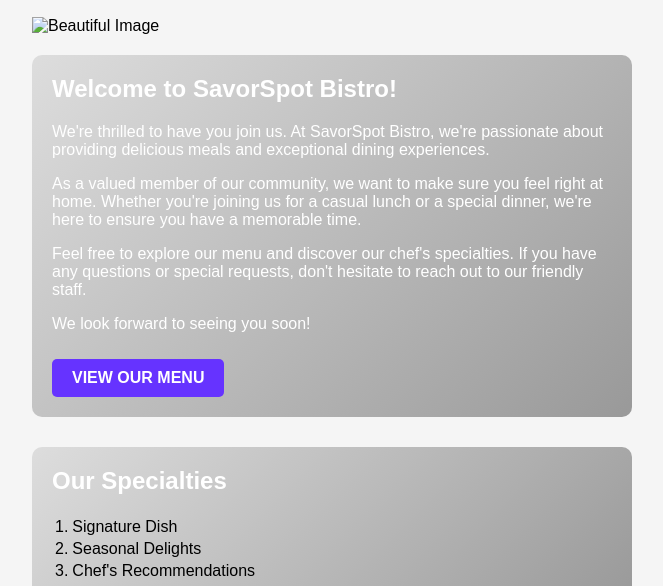
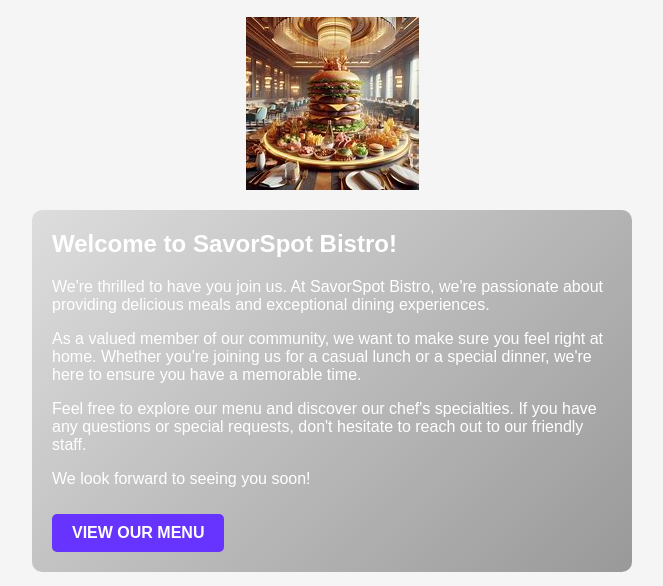
Before and after one commit to Kasei8/Restaurant-Welcome-Email, a plain HTML site: page index.html in a window 1280 px wide. Shown: the part 323-909 px from the top of the page, without its empty margins (308-971 px from the left). Drawn offline with Linux system fonts and the light colour scheme.

Commit message:
Update index.html

```diff
--- a/index.html
+++ b/index.html
@@ -82,7 +82,7 @@
         </div>
 
         <div class="image">
-            <img src="beautiful_image.jpg" alt="Beautiful Image">
+            <img src="restaurant high quality3.jpg" alt="Beautiful Image">
         </div>
 
         <div class="section">
```
